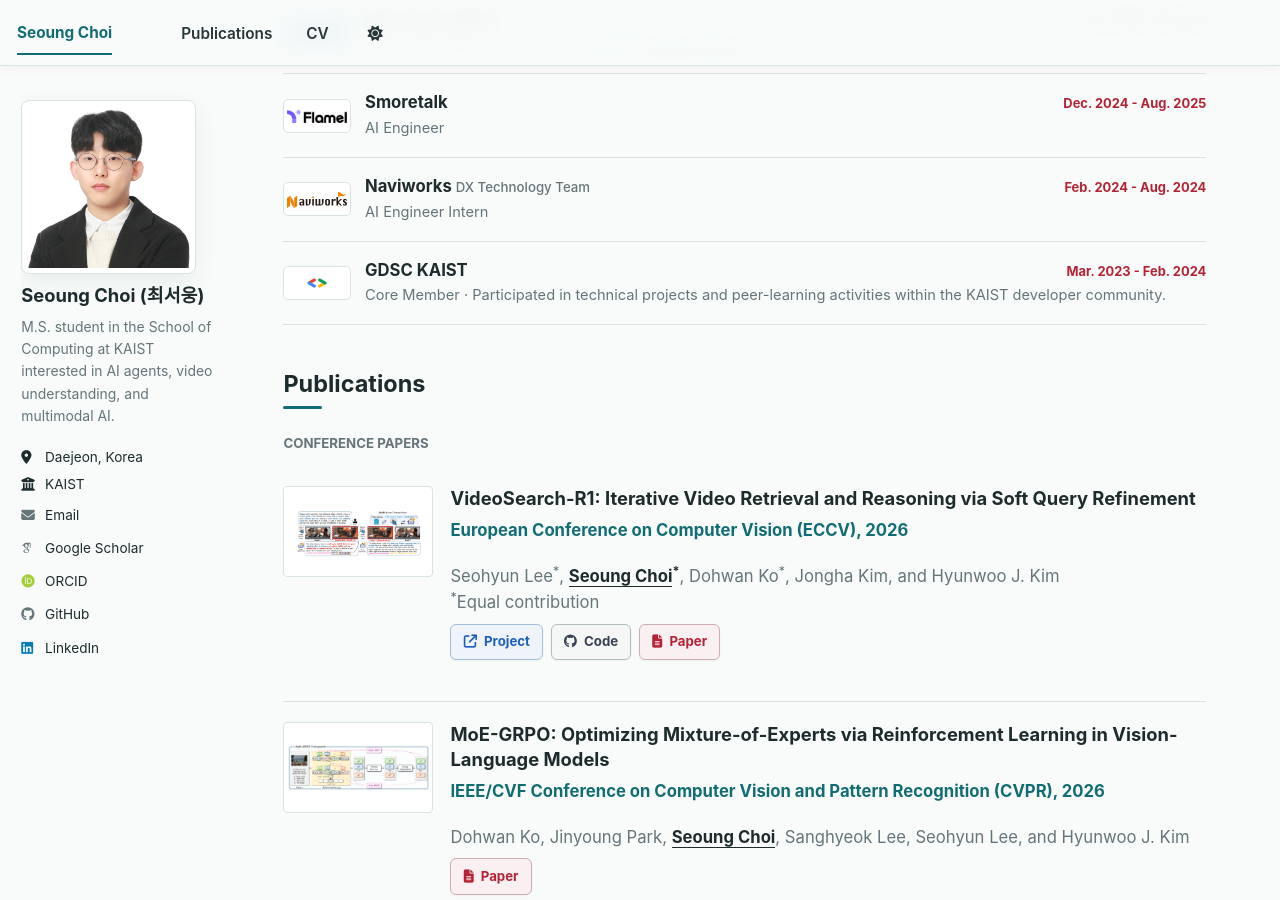
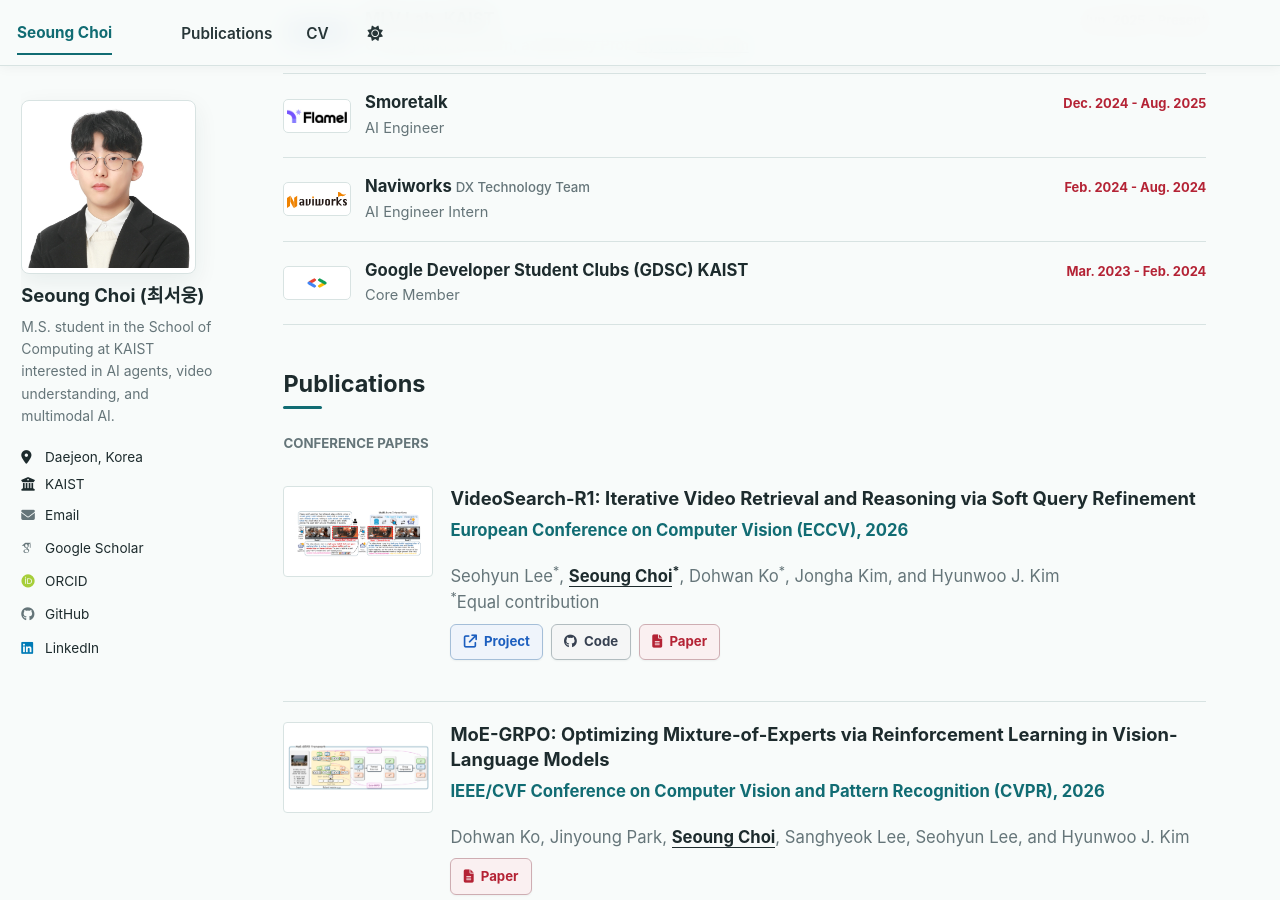
Before and after one commit to choisw0823/choisw0823.github.io, a Jekyll site: the page built from _pages/about.md, in a window 1280 px wide and 900 px high, scrolled down 743 px. Built offline with Jekyll 4.4.1, drawn with Linux system fonts in a browser that asks for light colours; some web fonts are replaced; a script bundle is joined from its source files by our own code; library files that are not in the unit come from our copies.

Commit message:
expreiences

```diff
--- a/_pages/about.md
+++ b/_pages/about.md
@@ -68,10 +68,10 @@ My research interests lie in building <strong class="research-accent">AI agents<
     </a>
     <div class="experience-item__body">
       <div class="experience-item__heading">
-        <strong>GDSC KAIST</strong>
+        <strong>Google Developer Student Clubs (GDSC) KAIST</strong>
         <span>Mar. 2023 - Feb. 2024</span>
       </div>
-      <p>Core Member &middot; Participated in technical projects and peer-learning activities within the KAIST developer community.</p>
+      <p>Core Member</p>
     </div>
   </article>
 </div>
```
